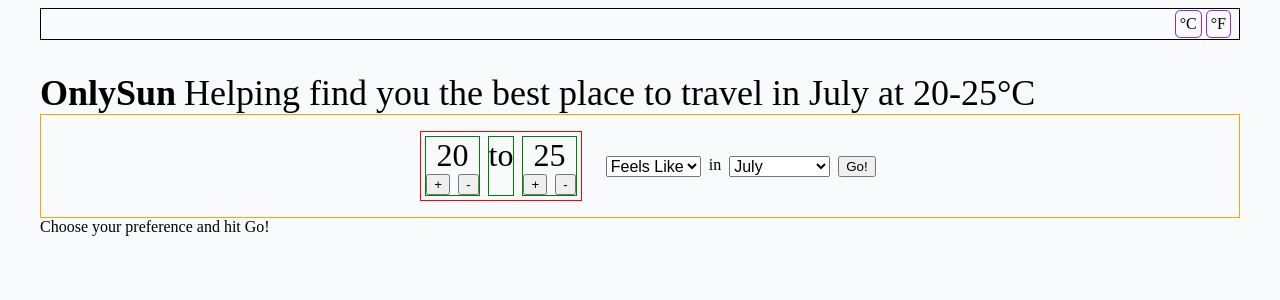
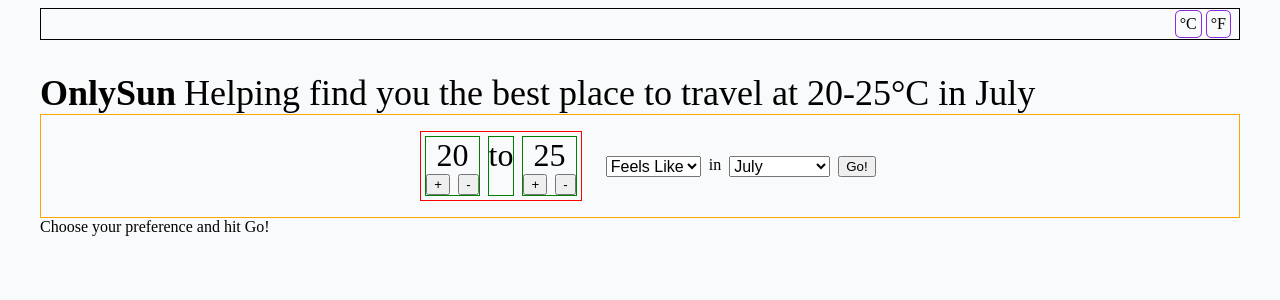
Before and after one commit to james-gulland/weather-temp, a React (Create React App) app in the folder client/: page / in a window 1280 px wide. Shown: the top 300 px of the page. Built offline with nearby package versions, Linux system fonts and the light colour scheme.

Commit message:
minor tweak to h2

```diff
--- a/client/src/components/Home.tsx
+++ b/client/src/components/Home.tsx
@@ -46,7 +46,7 @@
       <Nav />
       <main>
         <header>
-          <h1>OnlySun</h1><h2>Helping find you the best place to travel in {month} at {minTemp}-{maxTemp}°C</h2>
+          <h1>OnlySun</h1><h2>Helping find you the best place to travel at {minTemp}-{maxTemp}°C in {month}</h2>
         </header>
 
         {/* CONTROL container */}
--- a/client/src/styles/_home.scss
+++ b/client/src/styles/_home.scss
@@ -1,5 +1,6 @@
 header {
   margin-top: 2rem;
+  // width: 50%;
 }
 
 h1, h2 {
```
